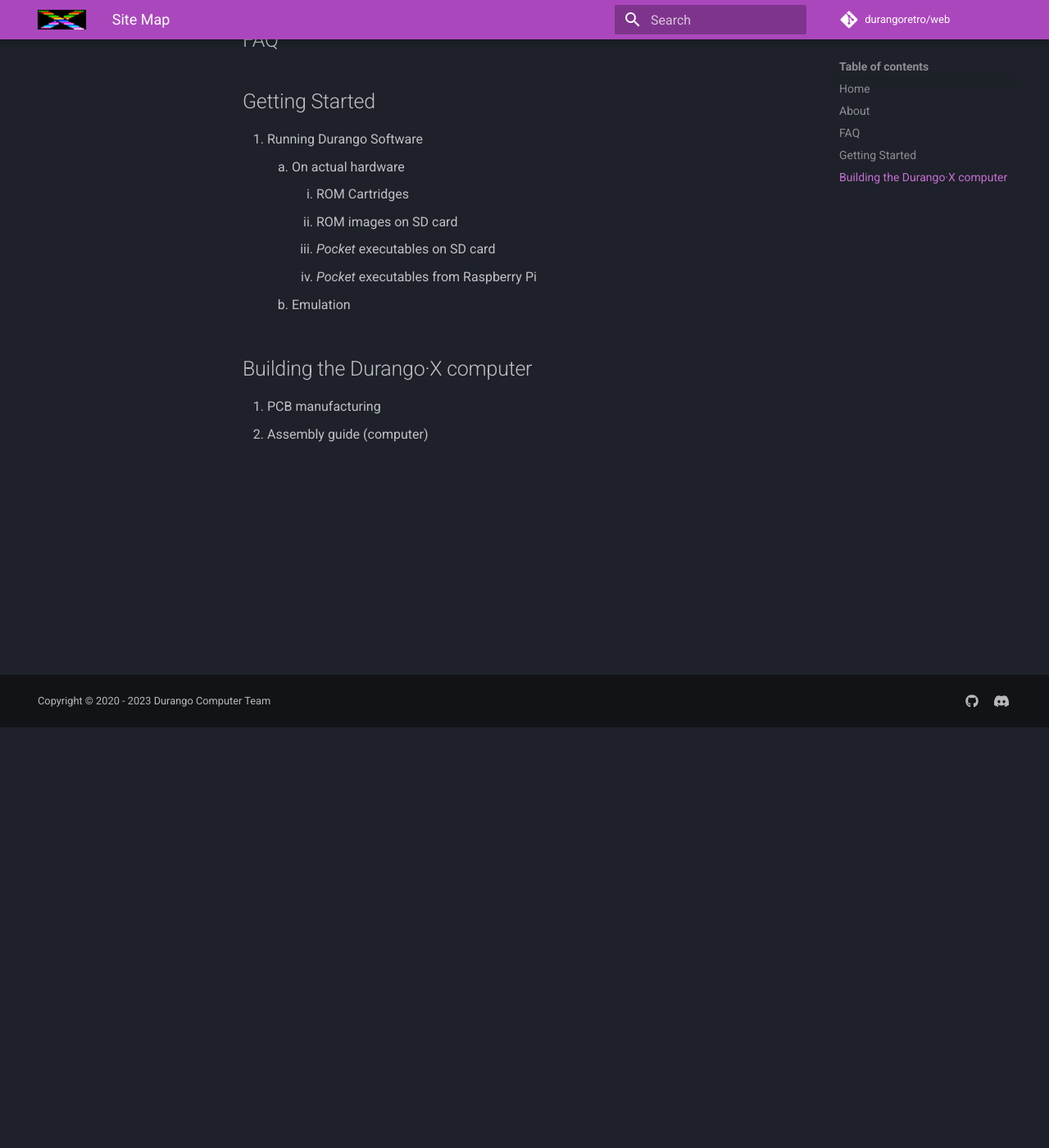
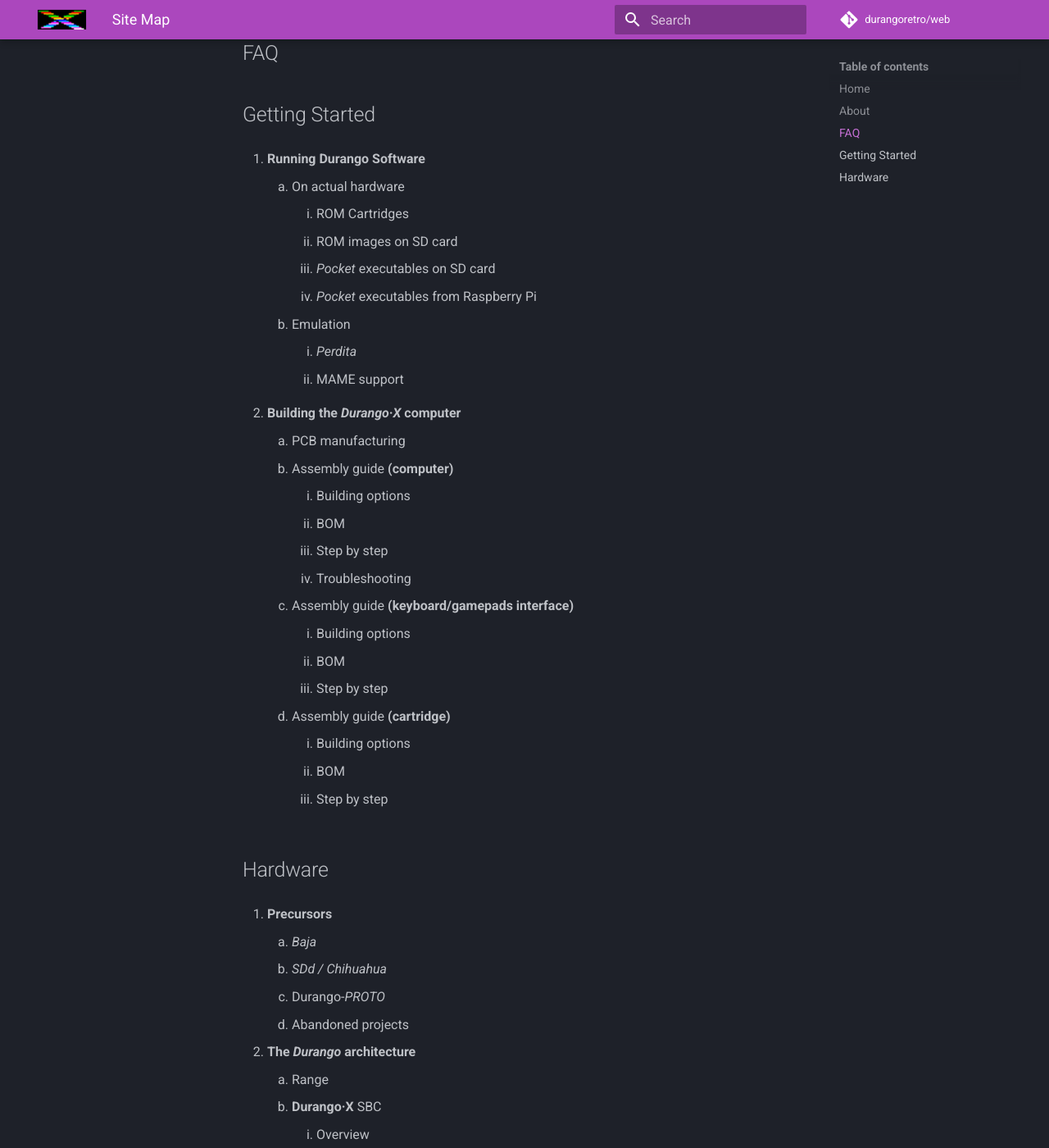
Before and after one commit to durangoretro/web, an MkDocs documentation site: the page built from docs/sitemap.md, in a window 1280 px wide and 1400 px high, scrolled down 513 px. Shown: the whole window at 82% size. Built offline with MkDocs 1.6.1 and Material for MkDocs 9.7.7, drawn with Linux system fonts in a browser that asks for light colours; comment, search, counter and statistics services are not loaded; some of the changed text lies outside the part shown.

Commit message:
All hardware structure on sitemap.md

```diff
--- a/docs/sitemap.md
+++ b/docs/sitemap.md
@@ -6,22 +6,93 @@
 
 ## About
 
-1. Overview
-1. Durango Computer Team
+1. **Overview**
+
+1. **Durango Computer Team**
 
 ## FAQ
 
 ## Getting Started
 
-1. Running Durango Software
+1. **Running Durango Software**
 	1. On actual hardware
 		1. ROM Cartridges
 		1. ROM images on SD card
 		1. _Pocket_ executables on SD card
 		1. _Pocket_ executables from Raspberry Pi
 	1. Emulation
+    	1. _Perdita_
+        1. MAME support
 
-## Building the Durango·X computer
+1. **Building the _Durango·X_ computer**
+	1. PCB manufacturing
+	1. Assembly guide **(computer)**
+		1. Building options
+		1. BOM
+		1. Step by step
+		1. Troubleshooting
+	1. Assembly guide **(keyboard/gamepads interface)**
+		1. Building options
+		1. BOM
+		1. Step by step
+	1. Assembly guide **(cartridge)**
+		1. Building options
+		1. BOM
+		1. Step by step
 
-1. PCB manufacturing
-1. Assembly guide (computer)
+## Hardware
+
+1. **Precursors**
+	1. _Baja_
+	1. _SDd / Chihuahua_
+	1. Durango-*PROTO*
+    1. Abandoned projects
+
+1. **The _Durango_ architecture**
+	1. Range
+	1. **Durango·X** SBC
+		1. Overview
+		1. Specs and options
+    		1. v1
+    		1. Improvements for v2
+    		1. Options
+        1. Theory of Operation
+    	1. _Hacks_
+    		1. Overclocking
+        	1. _**Power**Durango_
+    1. Cartridges
+    	1. mini-cartridge
+    	1. _devCart_
+			1. Overview
+    		1. _ShadowRAM_
+        1. Bankswitching
+        	1. 128K-1M
+        	1. multi-cartridge
+        1. Riser boards
+        	1. Programmable Sound Generator
+        	1. Breakout board
+    	1. _Veracruz_ cartridge format
+	1. Peripherals and interfaces
+		1. _nanoLink_
+    	1. _IOx_ bus
+    		1. Pinout
+        	1. Assigned addresses
+        1. Keyboard & Gamepads
+        	1. Layout & Matrix
+        	1. _NES_ version
+        	1. _Megadrive_ / _Genesis_ / _Atari VCS_ version
+        	1. Extended keyboard
+        1. Other _IOx_ peripherals
+        	1. _nanoLink_ output
+            1. _FastSPI_ & _I2C_
+            1. _PASK_
+            1. GPIO
+        1. Sidecar devices
+        	1. Overview
+        	1. SD + RTC
+	1. Accesories
+		1. Keyboard overlay
+		1. Component video output
+    	1. _**Power**Durango_ adapter
+
+1. **Future projects**
```
